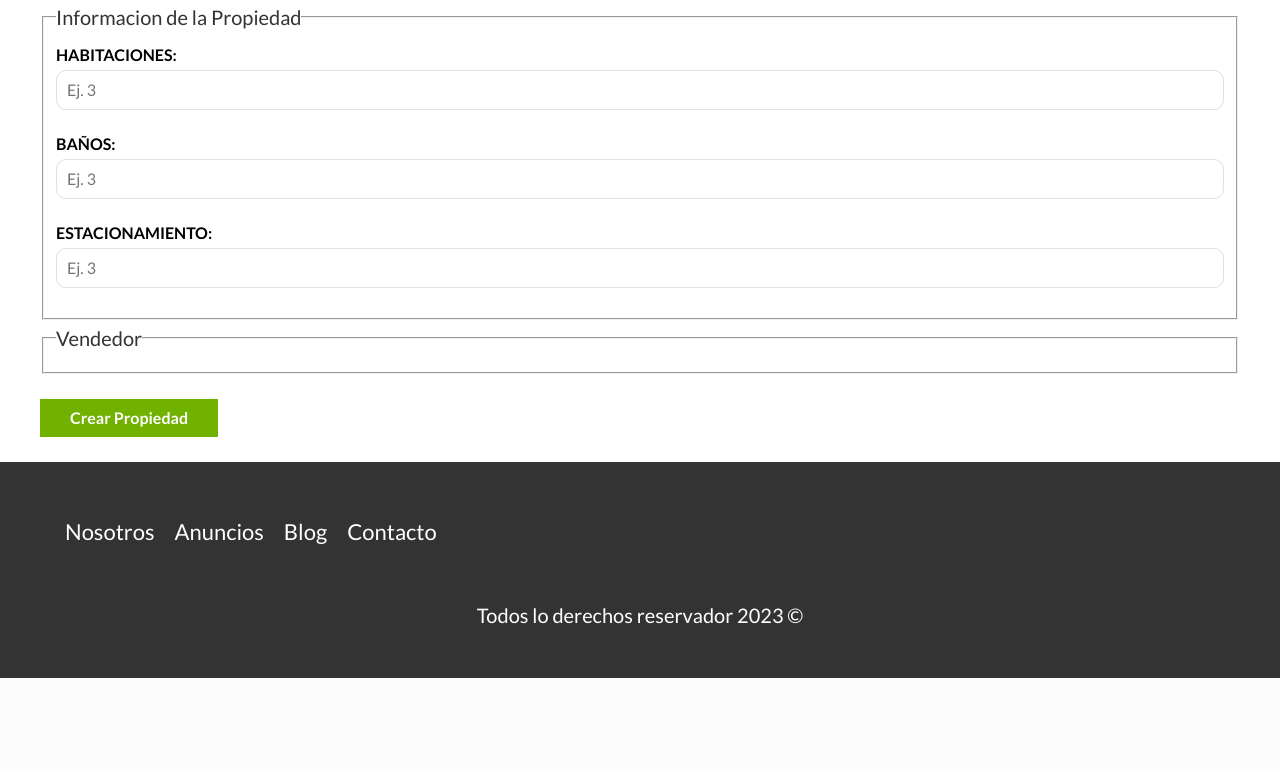
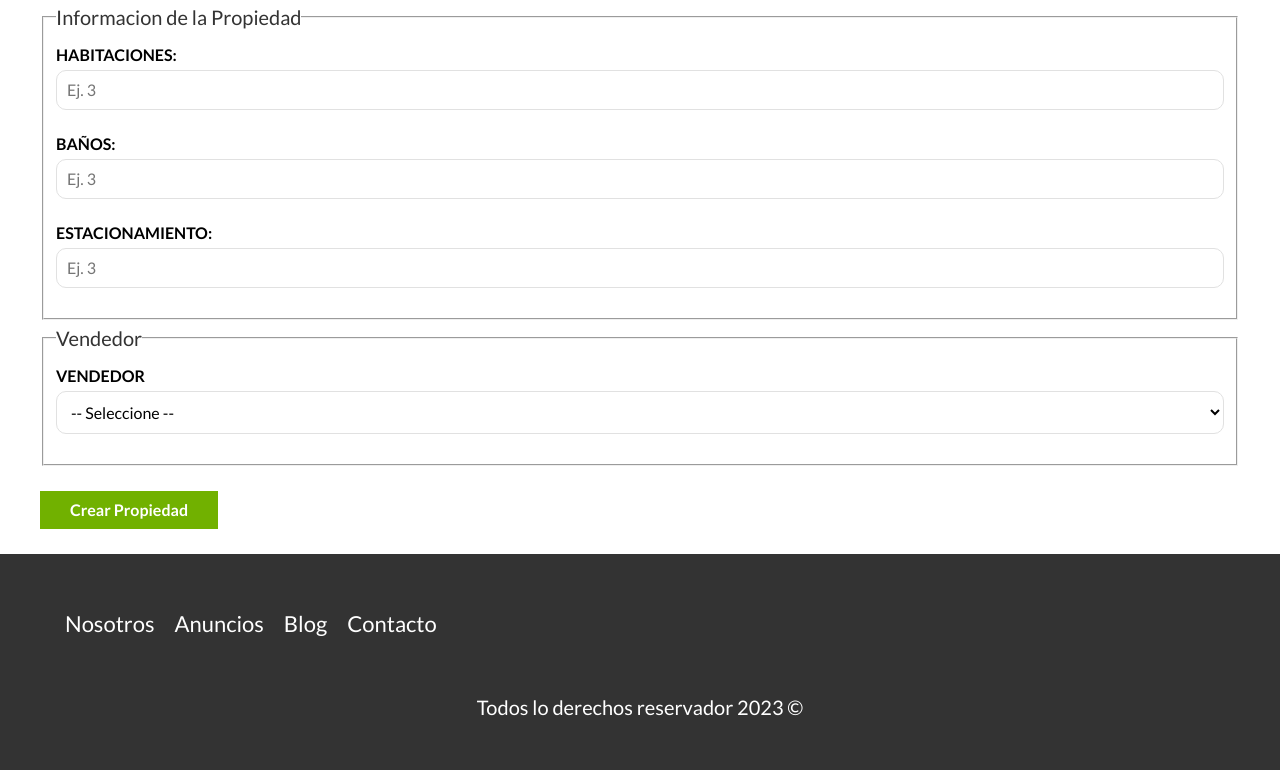
Before and after one commit to AlejandroBarroso/Proyecto-Bienes-Raices, a PHP site: page /admin/propiedades/crear.php in a window 1280 px wide. Shown: the part 889-1659 px from the top of the page. Before the commit the page ends 1567 px from the top, so only its background shows below. Run offline with PHP 8.4, Linux system fonts and the light colour scheme; the visitor is signed in with stand-in values (Sample User, id 1); data that the repository does not hold is empty.

Commit message:
Obtencion de vendedores  en el formulario de propiedades

```diff
--- a/admin/index.php
+++ b/admin/index.php
@@ -5,7 +5,6 @@ estaAutenticado();
 
 use App\Propiedad;
 use App\Vendedor;
-
 
 //Implementa  un metodo para obtener todas las propiedades usando ACTIVE REVORD
 $propiedades =  Propiedad::all();
@@ -17,13 +16,9 @@ $resultado = $_GET['resultado'] ?? null;
 if ($_SERVER['REQUEST_METHOD'] === 'POST') {
     $id = $_POST['id'];
     $id = filter_var($id, FILTER_VALIDATE_INT);
-
     if ($id) {
-
         $propiedad = Propiedad::find($id);
-
         $propiedad->eliminar();
-
     }
 }
 
--- a/admin/propiedades/crear.php
+++ b/admin/propiedades/crear.php
@@ -3,18 +3,16 @@
 require '../../includes/app.php';
 
 use App\Propiedad;
+use App\Vendedor;
 
 use Intervention\Image\ImageManagerStatic as Image;
 
 estaAutenticado();
 
-$db = conectarDB();
-
 $propiedad = new Propiedad;
 
-// Consulta la BD para obtener los vendedores
-$consulta = "SELECT * FROM vendedores";
-$resultado = mysqli_query($db, $consulta);
+// Consulta ara obtener todos los vendedores
+$vendedores = Vendedor::all();
 
 //Arreglo de mensajes de errores
 $errores = Propiedad::getErrores();
--- a/includes/templates/formulario_propiedades.php
+++ b/includes/templates/formulario_propiedades.php
@@ -30,19 +30,19 @@
 
     <label for="estacionamiento">Estacionamiento:</label>
     <input type="number" id="estacionamiento" name="propiedad[estacionamiento]" placeholder="Ej. 3" min="1" max="9" value="<?php echo s($propiedad->estacionamiento); ?>">
-
 </fieldset>
 
 <fieldset>
     <legend>Vendedor</legend>
 
-    <!-- <select name="vendedores_id">
+    <label for="vendedor">Vendedor</label>
+    <select name="propiedad[vendedores_id]" id="vendedor">
         <option value="">-- Seleccione --</option>
-
-        <?php while ($vendedor = mysqli_fetch_assoc($resultado)) : ?>
-            <option <?php echo $vendedores_id === $vendedor['id'] ? 'selected' : ''; ?> value="<?php echo s( $propiedad->vendedor['id'] ) ; ?>">
-                <?php echo $vendedor['nombre'] . " " . $vendedor['apellido']; ?> </option>
-        <?php endwhile; ?>
-    </select> -->
-
+        <?php foreach($vendedores as $vendedor) { ?>
+            <option
+                <?php echo $propiedad->vendedores_id === $vendedor->id ? 'selected' : ''; ?>
+                value="<?php  echo s($vendedor->id); ?>">
+                <?php echo s($vendedor->nombre) . " " . s($vendedor->apellido); ?> </option>
+        <?php } ?>
+    </select>
 </fieldset>
```
